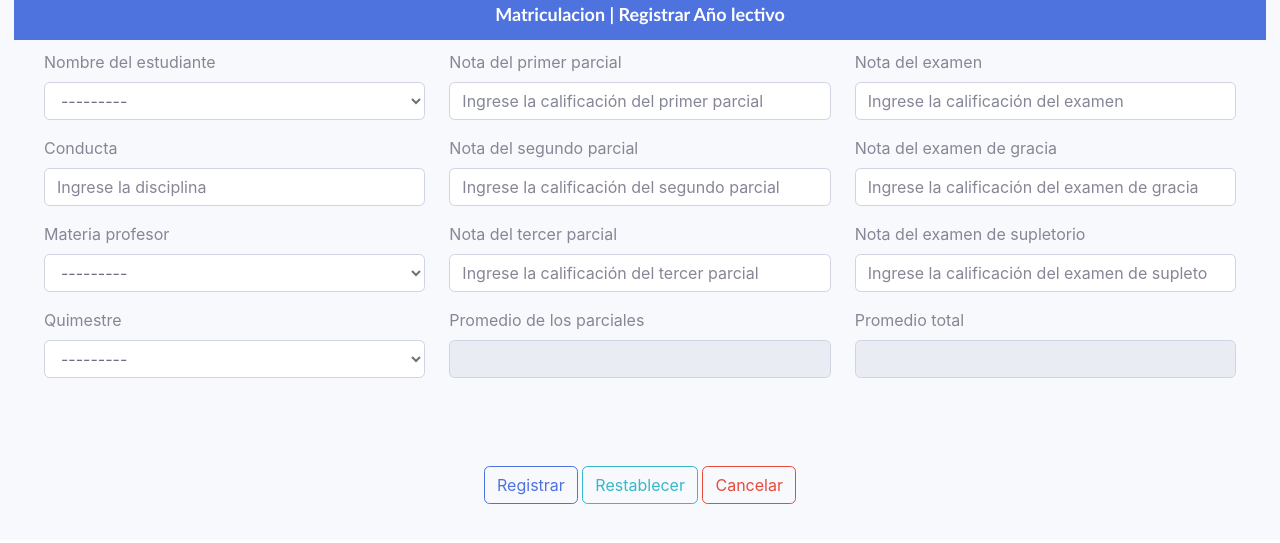
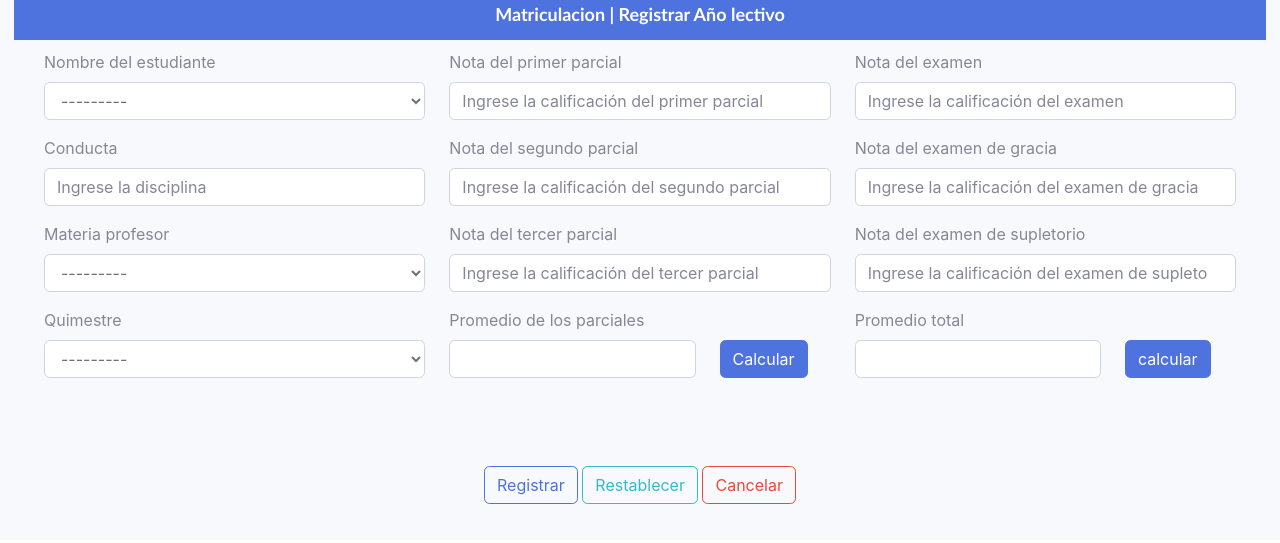
Before and after one commit to rtigrero1983/AmbienteDesarrolloPython, a Django app: page /crear_registronotas/ in a window 1280 px wide. Shown: the top 543 px of the page. Run offline with Django 3.2, Linux system fonts and the light colour scheme; data that the repository does not hold is empty; some libraries are stand-ins or nearby versions.

Commit message:
calculo de notas con javascript

```diff
--- a/sistemaAcademico/Apps/GestionAcademica/Forms/Matriculacion/forms_registro_notas.py
+++ b/sistemaAcademico/Apps/GestionAcademica/Forms/Matriculacion/forms_registro_notas.py
@@ -42,10 +42,12 @@ class Registro_notas_form(forms.ModelForm):
             "examen_gracia": forms.NumberInput(attrs={"class": "form-control", "placeholder": "Ingrese la calificación del examen de gracia"}),
             "disciplina": forms.NumberInput(attrs={"class": "form-control", "placeholder": "Ingrese la disciplina"}),
             "nombres": forms.TextInput(attrs={"class": "form-control", "placeholder": "Nombres del Empleado"}),
+            "promedio_parciales":forms.TextInput(attrs={"class": "form-control"}),
+            "total_promedio_general": forms.TextInput(attrs={"class": "form-control"}),
         }
 
     def __init__(self, *args, **kwargs):
         super(Registro_notas_form, self).__init__(*args, **kwargs)
         self.fields['id_general_quimestre'].queryset = GenrGeneral.objects.filter(tipo='QUI')
-        self.fields['total_promedio_general'].widget.attrs['disabled'] = 'disabled'
-        self.fields['promedio_parciales'].widget.attrs['disabled'] = 'disabled'
+        '''self.fields['total_promedio_general'].widget.attrs['disabled'] = 'disabled'
+        self.fields['promedio_parciales'].widget.attrs['disabled'] = 'disabled'''
--- a/templates/sistemaAcademico/Matriculacion/RegistroNotas/CrearRegistroNotas.html
+++ b/templates/sistemaAcademico/Matriculacion/RegistroNotas/CrearRegistroNotas.html
@@ -27,14 +27,43 @@
                     {{ form.primer_parcial|as_crispy_field }}
                     {{ form.segundo_parcial|as_crispy_field }}
                     {{ form.tercer_parcial|as_crispy_field }}
-                    {{ form.promedio_parciales|as_crispy_field }}
+                    <label for="id_promedio_parciales" class="">
+                        Promedio de los parciales
+                    </label>
+                    <div class="row">
+                        <div class="col-8">
+                            <div id="div_id_promedio_parciales" class="form-group">
+                                <div class="">
+                                    <input type="number" name="promedio_parciales" step="any"  class="numberinput form-control" id="id_promedio_parciales" >
+                                </div>
+                            </div>
+                        </div>
+                        <div class="col-2">
+                            <input  class="btn btn-primary" type="button" value="Calcular" onclick="total();">
+                        </div>
+                    </div>
                 </div>
                 <div class="col-4">
                     {{ form.examen|as_crispy_field }}
                     {{ form.examen_gracia|as_crispy_field }}
                     {{ form.examen_supletorio|as_crispy_field }}
-                    {{ form.total_promedio_general|as_crispy_field }}
+                    <label for="id_total_promedio_general" class="">
+                            Promedio total
+                        </label>
+                    <div class="row">
+                        <div class="col-8">
+                            <div id="div_id_total_promedio_general" class="form-group">
+                                <div class="">
+                                    <input type="number" name="total_promedio_general" step="any"  class="numberinput form-control" id="id_total_promedio_general">
+                                </div>
+                            </div>
+                        </div>
+                        <div class="col-2">
+                            <input class="btn btn-primary" type="button" value="calcular" onclick="resultado();">
+                        </div>
+                    </div>
                 </div>
+
             </div><br><br><br>
             <div class=" text-center">
                 <button type="submit" class="btn btn-outline-primary">Registrar</button>
@@ -48,4 +77,34 @@
 {% endblock contenido_principal %} {% block footer %}
 {% endblock %}
 {% block extrajs %}
+    <script>
+     function total() {
+     //primer parcial
+     var n1 = document.getElementById('id_primer_parcial').value;
+     var n2 = document.getElementById('id_segundo_parcial').value;
+     var n3 = document.getElementById('id_tercer_parcial').value;
+     var pr = (parseFloat(n1)+parseFloat(n2)+parseFloat(n3))/3;
+
+
+
+
+     x = document.getElementById("id_promedio_parciales");
+
+    x.value = pr;
+
+
+ }
+ function resultado(){
+     var n1 = document.getElementById('id_examen').value;
+     var n2 = document.getElementById('id_examen_gracia').value;
+     var n3 = document.getElementById('id_examen_supletorio').value;
+     var pr = (parseFloat(n1)+parseFloat(n2)+parseFloat(n3))/3;
+
+
+     x = document.getElementById("id_total_promedio_general");
+
+    x.value = pr;
+
+ }
+    </script>
 {% endblock extrajs %}
```
